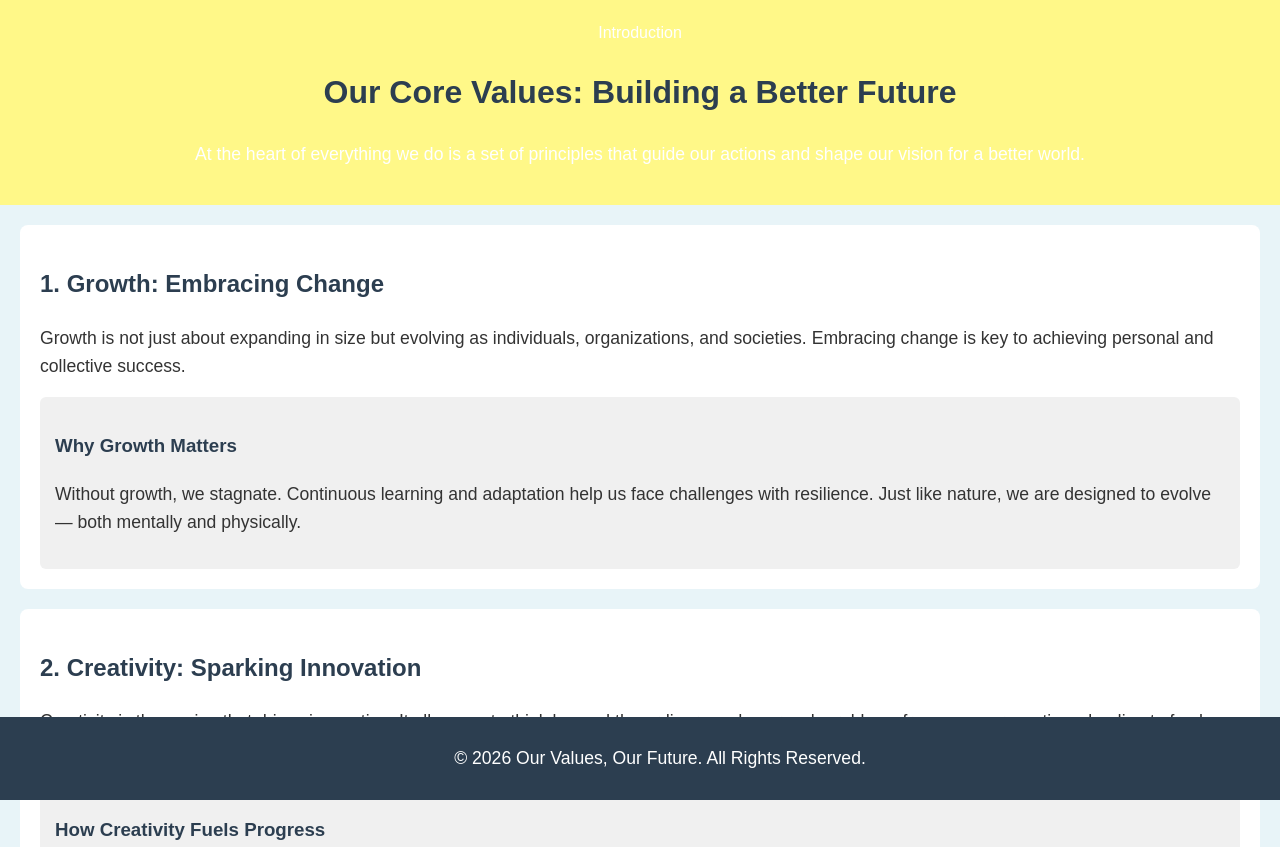
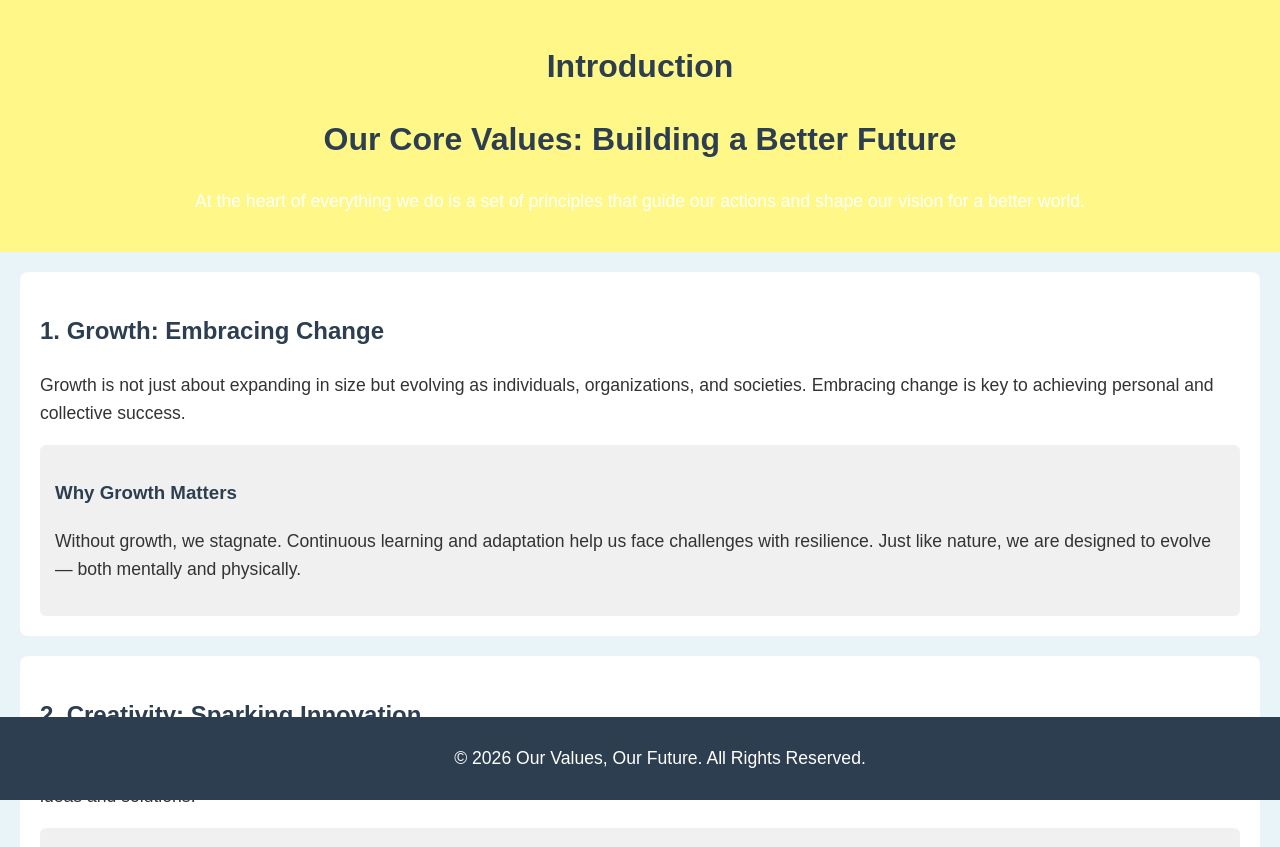
Before and after one commit to sreek205/Project-html, a plain HTML site: page index.html in a window 1280 px wide. Shown: the top 847 px of the page. Drawn offline with Linux system fonts and the light colour scheme.

Commit message:
4rd commit

```diff
--- a/index.html
+++ b/index.html
@@ -50,7 +50,7 @@
 </head>
 <body>
     <header>
-	<h><red>Introduction</red></h>
+	<h1><red>Introduction</red></h1>
         <h1>Our Core Values: Building a Better Future</h1>
         <p>At the heart of everything we do is a set of principles that guide our actions and shape our vision for a better world.</p>
     </header>
```
